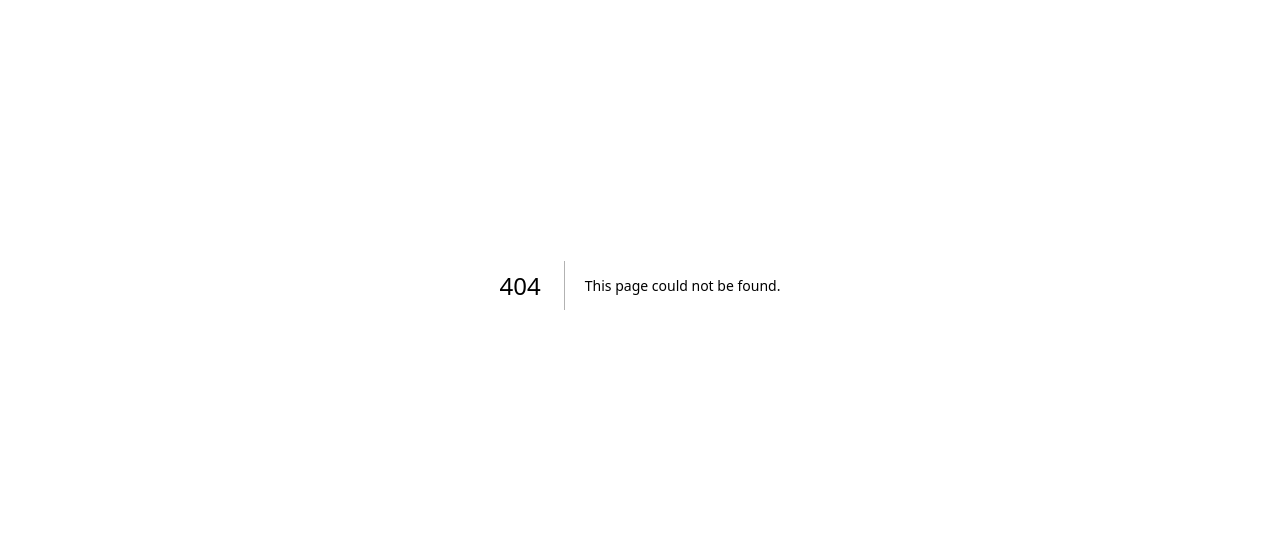
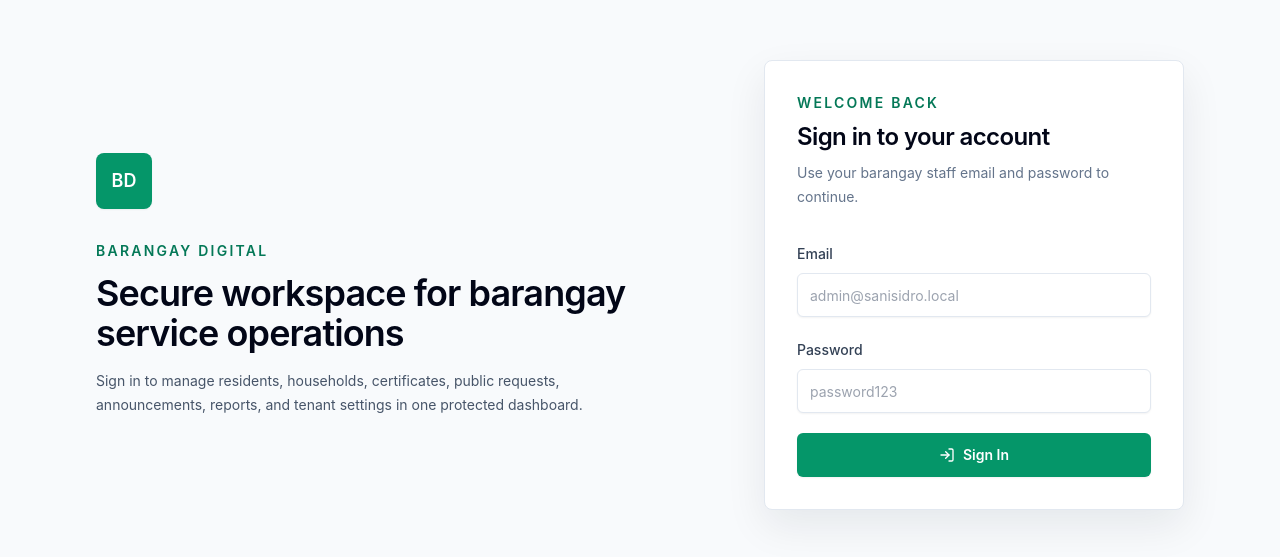
Before and after one commit to gleendalaorao/barangay-digital-service-platform, a Next.js app: page /login in a window 1280 px wide. Before the commit this address had no page. Shown: the part 115-672 px from the top of the page. Built offline with nearby package versions, Linux system fonts and the light colour scheme; no server answers.

Commit message:
Complete authentication module

```diff
--- /dev/null
+++ b/app/login/login-form.tsx
@@ -0,0 +1,94 @@
+"use client";
+
+import { Loader2, LogIn } from "lucide-react";
+import { signIn } from "next-auth/react";
+import { useRouter } from "next/navigation";
+import { useState, type FormEvent } from "react";
+
+export function LoginForm({ callbackUrl }: { callbackUrl: string }) {
+  const router = useRouter();
+  const [error, setError] = useState<string | null>(null);
+  const [loading, setLoading] = useState(false);
+
+  async function handleSubmit(event: FormEvent<HTMLFormElement>) {
+    event.preventDefault();
+    setError(null);
+
+    const formData = new FormData(event.currentTarget);
+    const email = String(formData.get("email") ?? "").trim().toLowerCase();
+    const password = String(formData.get("password") ?? "");
+
+    if (!email || !password) {
+      setError("Enter your email and password.");
+      return;
+    }
+
+    setLoading(true);
+
+    const result = await signIn("credentials", {
+      email,
+      password,
+      redirect: false,
+      callbackUrl,
+    });
+
+    setLoading(false);
+
+    if (result?.error) {
+      setError("Invalid email or password.");
+      return;
+    }
+
+    router.push(result?.url ?? callbackUrl);
+    router.refresh();
+  }
+
+  return (
+    <form onSubmit={handleSubmit} className="mt-8 space-y-5">
+      <div>
+        <label htmlFor="email" className="text-sm font-medium text-slate-700">
+          Email
+        </label>
+        <input
+          id="email"
+          name="email"
+          type="email"
+          autoComplete="email"
+          required
+          className="mt-2 h-11 w-full rounded-md border border-slate-200 bg-white px-3 text-sm text-slate-950 shadow-sm"
+          placeholder="admin@sanisidro.local"
+        />
+      </div>
+
+      <div>
+        <label htmlFor="password" className="text-sm font-medium text-slate-700">
+          Password
+        </label>
+        <input
+          id="password"
+          name="password"
+          type="password"
+          autoComplete="current-password"
+          required
+          className="mt-2 h-11 w-full rounded-md border border-slate-200 bg-white px-3 text-sm text-slate-950 shadow-sm"
+          placeholder="password123"
+        />
+      </div>
+
+      {error ? (
+        <div className="rounded-md border border-red-200 bg-red-50 px-3 py-2 text-sm text-red-700" role="alert">
+          {error}
+        </div>
+      ) : null}
+
+      <button
+        type="submit"
+        disabled={loading}
+        className="inline-flex h-11 w-full items-center justify-center gap-2 rounded-md bg-emerald-600 px-4 text-sm font-semibold text-white shadow-sm transition hover:bg-emerald-700 disabled:cursor-not-allowed disabled:opacity-70"
+      >
+        {loading ? <Loader2 className="h-4 w-4 animate-spin" aria-hidden="true" /> : <LogIn className="h-4 w-4" aria-hidden="true" />}
+        Sign In
+      </button>
+    </form>
+  );
+}
--- /dev/null
+++ b/app/login/page.tsx
@@ -0,0 +1,66 @@
+import { redirect } from "next/navigation";
+import { auth } from "@/auth";
+import { LoginForm } from "./login-form";
+
+type LoginPageProps = {
+  searchParams?: Promise<{
+    callbackUrl?: string;
+  }>;
+};
+
+function getSafeCallbackUrl(value?: string) {
+  if (!value || !value.startsWith("/") || value.startsWith("//")) {
+    return "/";
+  }
+
+  return value;
+}
+
+export default async function LoginPage({ searchParams }: LoginPageProps) {
+  const session = await auth();
+
+  if (session?.user) {
+    redirect("/");
+  }
+
+  const params = await searchParams;
+  const callbackUrl = getSafeCallbackUrl(params?.callbackUrl);
+
+  return (
+    <main className="min-h-screen bg-slate-50">
+      <div className="mx-auto grid min-h-screen w-full max-w-6xl px-4 py-8 lg:grid-cols-[1fr_420px] lg:items-center lg:gap-12 lg:px-8">
+        <section className="hidden lg:block">
+          <div className="max-w-xl">
+            <div className="flex h-14 w-14 items-center justify-center rounded-lg bg-emerald-600 text-lg font-semibold text-white shadow-sm">
+              BD
+            </div>
+            <p className="mt-8 text-sm font-semibold uppercase tracking-[0.16em] text-emerald-700">Barangay Digital</p>
+            <h1 className="mt-3 text-4xl font-semibold tracking-tight text-slate-950">
+              Secure workspace for barangay service operations
+            </h1>
+            <p className="mt-4 text-sm leading-6 text-slate-600">
+              Sign in to manage residents, households, certificates, public requests, announcements, reports, and
+              tenant settings in one protected dashboard.
+            </p>
+          </div>
+        </section>
+
+        <section className="flex items-center justify-center">
+          <div className="w-full max-w-md rounded-lg border border-slate-200 bg-white p-6 shadow-soft sm:p-8">
+            <div className="lg:hidden">
+              <div className="flex h-12 w-12 items-center justify-center rounded-lg bg-emerald-600 text-base font-semibold text-white shadow-sm">
+                BD
+              </div>
+            </div>
+            <p className="mt-6 text-sm font-semibold uppercase tracking-[0.16em] text-emerald-700 lg:mt-0">Welcome back</p>
+            <h2 className="mt-2 text-2xl font-semibold tracking-tight text-slate-950">Sign in to your account</h2>
+            <p className="mt-2 text-sm leading-6 text-slate-500">
+              Use your barangay staff email and password to continue.
+            </p>
+            <LoginForm callbackUrl={callbackUrl} />
+          </div>
+        </section>
+      </div>
+    </main>
+  );
+}
--- a/app/users/page.tsx
+++ b/app/users/page.tsx
@@ -1,5 +1,4 @@
 import Link from "next/link";
-import type { Session } from "next-auth";
 import { Plus, Users } from "lucide-react";
 import { DashboardShell } from "@/components/layout/dashboard-shell";
 import { DataTable } from "@/components/ui/data-table";
@@ -21,7 +20,7 @@ export default async function UsersPage() {
   } catch (error) {
     return (
       <DashboardShell>
-        <UsersFrame session={currentSession}>
+        <UsersFrame>
           <AccessNotice message={getUserManagementAccessMessage(error)} />
         </UsersFrame>
       </DashboardShell>
@@ -31,7 +30,7 @@ export default async function UsersPage() {
   if (!canViewBarangayUsers(session.role)) {
     return (
       <DashboardShell>
-        <UsersFrame session={currentSession}>
+        <UsersFrame>
           <AccessNotice message="Only barangay admins can view and manage user accounts." />
         </UsersFrame>
       </DashboardShell>
@@ -56,7 +55,6 @@ export default async function UsersPage() {
   return (
     <DashboardShell>
       <UsersFrame
-        session={currentSession}
         action={
           <Link href="/users/new" className="inline-flex items-center gap-2 rounded-md bg-emerald-600 px-4 py-2 text-sm font-semibold text-white shadow-sm hover:bg-emerald-700">
             <Plus className="h-4 w-4" aria-hidden="true" />
@@ -109,15 +107,7 @@ export default async function UsersPage() {
   );
 }
 
-function UsersFrame({
-  children,
-  action,
-  session,
-}: {
-  children: React.ReactNode;
-  action?: React.ReactNode;
-  session?: Session | null;
-}) {
+function UsersFrame({ children, action }: { children: React.ReactNode; action?: React.ReactNode }) {
   return (
     <div className="mx-auto flex w-full max-w-7xl flex-col gap-6 px-4 py-6 sm:px-6 lg:px-8">
       <PageHeader
@@ -126,7 +116,6 @@ function UsersFrame({
         description="Create and manage barangay staff accounts for this tenant."
         action={action}
       />
-      <CurrentSessionPanel session={session} />
       {children}
     </div>
   );
@@ -135,29 +124,3 @@ function UsersFrame({
 function AccessNotice({ message }: { message: string }) {
   return <div className="rounded-lg border border-amber-200 bg-amber-50 p-5 text-sm text-amber-900">{message}</div>;
 }
-
-function CurrentSessionPanel({ session }: { session?: Session | null }) {
-  if (process.env.NODE_ENV !== "development") {
-    return null;
-  }
-
-  return (
-    <section className="rounded-md border border-slate-200 bg-white p-4 text-sm text-slate-700 shadow-sm">
-      <h2 className="text-sm font-semibold text-slate-950">Current Session</h2>
-      <dl className="mt-3 grid gap-2 sm:grid-cols-3">
-        <div>
-          <dt className="font-medium text-slate-500">Role:</dt>
-          <dd className="mt-1 break-words text-slate-950">{session?.user?.role ?? "None"}</dd>
-        </div>
-        <div>
-          <dt className="font-medium text-slate-500">BarangayId:</dt>
-          <dd className="mt-1 break-words text-slate-950">{session?.user?.barangayId ?? "None"}</dd>
-        </div>
-        <div>
-          <dt className="font-medium text-slate-500">Email:</dt>
-          <dd className="mt-1 break-words text-slate-950">{session?.user?.email ?? "None"}</dd>
-        </div>
-      </dl>
-    </section>
-  );
-}
--- a/components/layout/sidebar.tsx
+++ b/components/layout/sidebar.tsx
@@ -16,6 +16,7 @@ import {
   UserCircle,
   Users,
 } from "lucide-react";
+import { signOut } from "next-auth/react";
 import { usePathname } from "next/navigation";
 import { useState } from "react";
 import { cn } from "@/lib/utils";
@@ -54,7 +55,7 @@ const navigationGroups = [
       { name: "Users", href: "/users", icon: Users },
       { name: "Audit Logs", href: "/audit-logs", icon: ScrollText },
       { name: "Profile", href: "#", icon: UserCircle },
-      { name: "Logout", href: "#", icon: LogOut },
+      { name: "Logout", href: "/logout", icon: LogOut },
     ],
   },
 ];
@@ -101,6 +102,25 @@ export function Sidebar() {
               <div className="mt-2 space-y-1">
                 {group.items.map((item) => {
                   const active = item.href === "/" ? pathname === "/" : pathname.startsWith(item.href) && item.href !== "#";
+                  const Icon = item.icon;
+
+                  if (item.name === "Logout") {
+                    return (
+                      <button
+                        key={item.name}
+                        type="button"
+                        title={collapsed ? item.name : undefined}
+                        onClick={() => signOut({ callbackUrl: "/login" })}
+                        className={cn(
+                          "flex h-10 w-full items-center gap-3 rounded-md px-3 text-left text-sm font-medium text-slate-600 transition hover:bg-slate-100 hover:text-slate-950",
+                          collapsed && "justify-center px-0",
+                        )}
+                      >
+                        <Icon className="h-5 w-5 shrink-0" aria-hidden="true" />
+                        {!collapsed ? <span className="truncate">{item.name}</span> : null}
+                      </button>
+                    );
+                  }
 
                   return (
                     <a
@@ -115,7 +135,7 @@ export function Sidebar() {
                           : "text-slate-600 hover:bg-slate-100 hover:text-slate-950",
                       )}
                     >
-                      <item.icon className="h-5 w-5 shrink-0" aria-hidden="true" />
+                      <Icon className="h-5 w-5 shrink-0" aria-hidden="true" />
                       {!collapsed ? <span className="truncate">{item.name}</span> : null}
                     </a>
                   );
```
Also changed, not shown: proxy.ts (+40 -3 lines).
